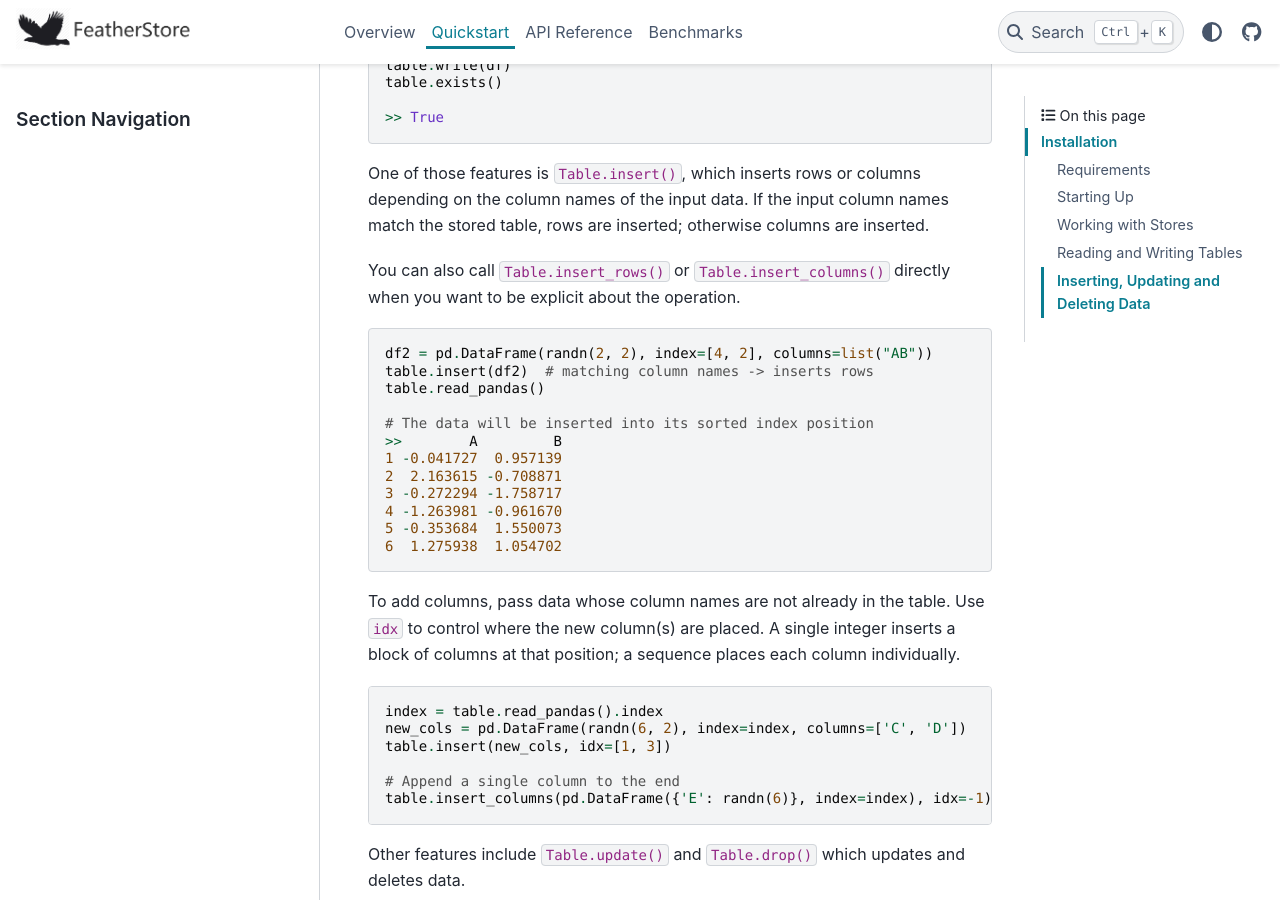
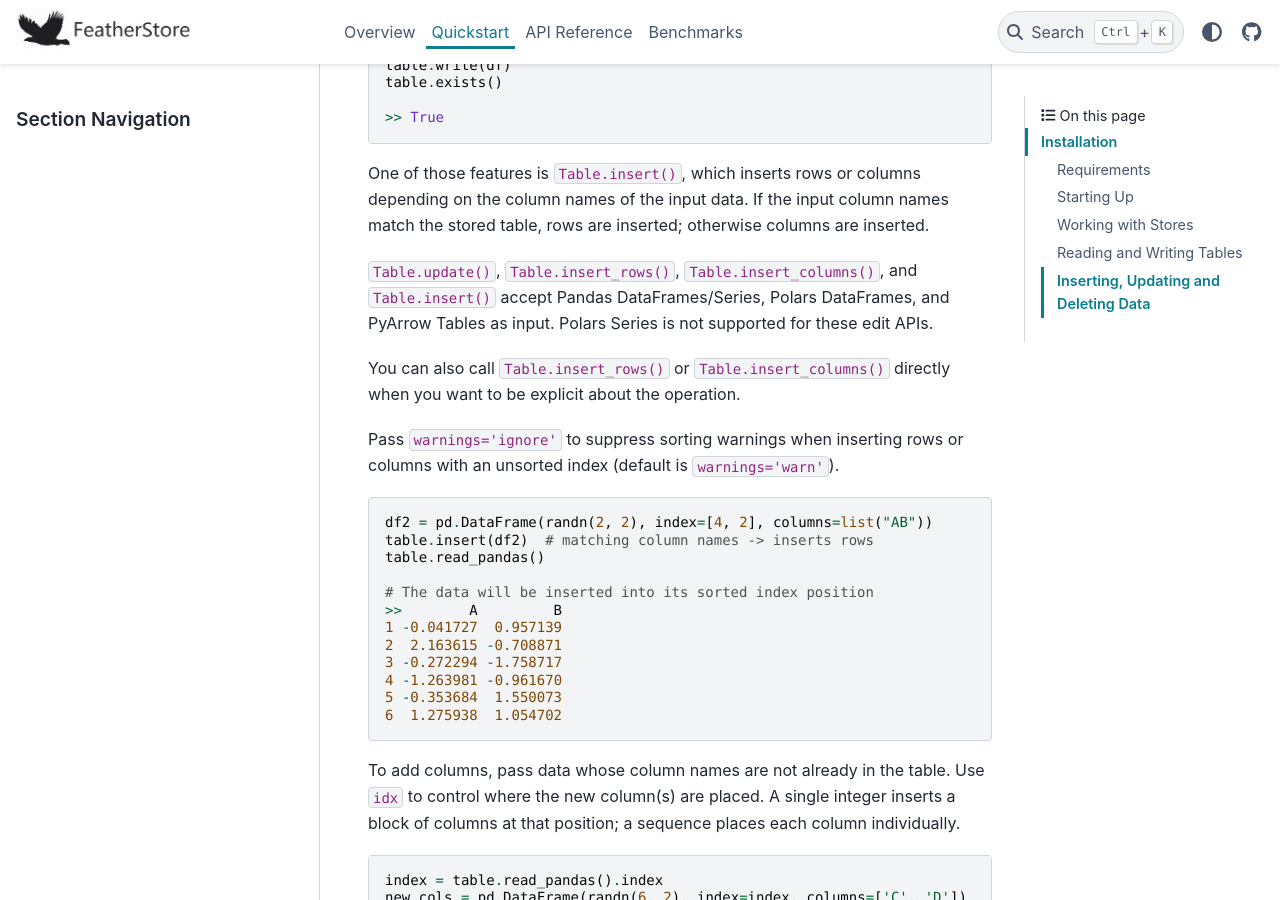
Before and after one commit to hakonmh/featherstore, a Sphinx documentation site: the page built from docs/Quickstart.rst, in a window 1280 px wide and 900 px high, scrolled down 3659 px. Built offline with Sphinx 7.4.7 and the PyData theme 0.15.4, drawn with Linux system fonts in a browser that asks for light colours.

Commit message:
Document multi-backend edit APIs and public warnings parameter.

```diff
--- a/docs/Overview.rst
+++ b/docs/Overview.rst
@@ -9,8 +9,8 @@ the necessary segments of data:
 
 * Partial reading of data
 * Append data
-* Insert rows and columns
-* Update data
+* Insert rows and columns (Pandas, Polars DataFrame, or PyArrow Table)
+* Update data (Pandas, Polars DataFrame, or PyArrow Table)
 * Drop data
 * Read metadata (including column names, indices, table dimensions, etc.)
 * Changing column types
--- a/docs/Quickstart.rst
+++ b/docs/Quickstart.rst
@@ -185,8 +185,15 @@ One of those features is ``Table.insert()``, which inserts rows or columns
 depending on the column names of the input data. If the input column names
 match the stored table, rows are inserted; otherwise columns are inserted.
 
+``Table.update()``, ``Table.insert_rows()``, ``Table.insert_columns()``, and
+``Table.insert()`` accept Pandas DataFrames/Series, Polars DataFrames, and
+PyArrow Tables as input. Polars Series is not supported for these edit APIs.
+
 You can also call ``Table.insert_rows()`` or ``Table.insert_columns()`` directly
 when you want to be explicit about the operation.
+
+Pass ``warnings='ignore'`` to suppress sorting warnings when inserting rows or
+columns with an unsorted index (default is ``warnings='warn'``).
 
 
 .. code-block:: python
```
Also changed, not shown: CHANGELOG.md (+41 -36 lines), README.md (+4 -3 lines), 1 other file.
